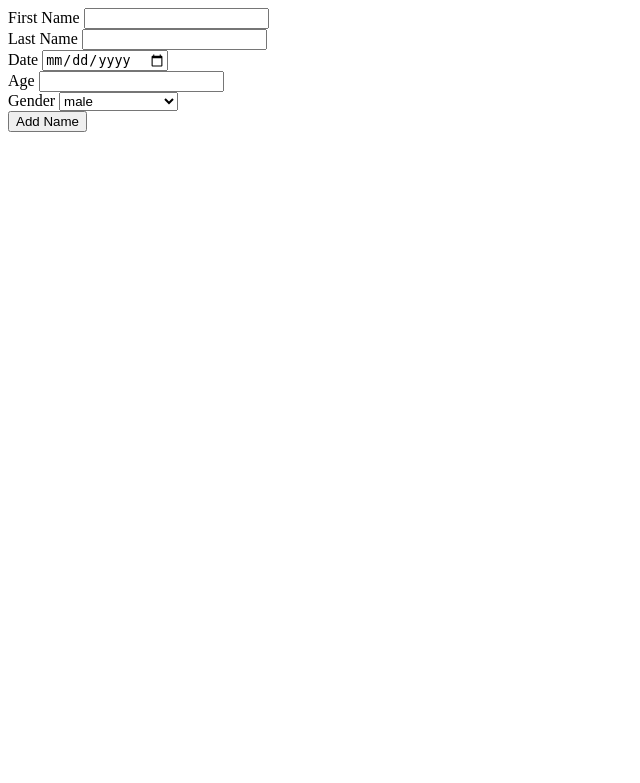
After one commit to iwantm/QAFlask, a Flask app: page /home in a window 1280 px wide. The commit adds this page. Shown: the top 783 px of the page, without its empty margins (0-640 px from the left). Run offline with Flask 2, Linux system fonts and the light colour scheme.

Commit message:
complete form tutorial+exercise

```diff
--- /dev/null
+++ b/apps/forms/exercise/app.py
@@ -0,0 +1,46 @@
+from flask import Flask, render_template, request
+from flask_wtf import FlaskForm
+from wtforms import StringField, SubmitField
+from os import getenv
+
+from wtforms.fields.core import DateField, IntegerField, SelectField
+
+
+app = Flask(__name__)
+
+app.config['SECRET_KEY'] = getenv('TODO_SECRET_KEY')
+
+
+class BasicForm(FlaskForm):
+    first_name = StringField('First Name')
+    last_name = StringField('Last Name')
+    date = DateField('Date')
+    age = IntegerField('Age')
+    gender = SelectField('Gender', choices=[
+                         'male', 'female', 'other', 'prefer not to say'])
+    submit = SubmitField('Add Name')
+
+
+@app.route('/', methods=['GET', 'POST'])
+@app.route('/home', methods=['GET', 'POST'])
+def register():
+    error = ""
+    form = BasicForm()
+
+    if request.method == 'POST':
+        first_name = form.first_name.data
+        last_name = form.last_name.data
+        date = form.date.data
+        age = form.age.data
+        gender = form.gender.data
+
+        if len(first_name) == 0 or len(last_name) == 0:
+            error = "Please supply both first and last name"
+        else:
+            return 'thank_you ' + first_name + ' ' + last_name
+
+    return render_template('home.html', form=form, message=error)
+
+
+if __name__ == '__main__':
+    app.run(debug=True, host='0.0.0.0')
--- /dev/null
+++ b/apps/forms/exercise/templates/home.html
@@ -0,0 +1,28 @@
+<html>
+
+<head>
+    <title>Simple form</title>
+</head>
+
+<body>
+    <div class='form'>
+        <form method='POST' action=''>
+            {{ form.hidden_tag() }}
+            {{ form.first_name.label }} {{ form.first_name }}
+            <br>
+            {{ form.last_name.label }} {{ form.last_name }}
+            <br>
+            {{form.date.label}} {{form.date}}
+            <br>
+            {{form.age.label}} {{form.age}}
+            <br>
+            {{form.gender.label}} {{form.gender}}
+            <br>
+
+            {{ form.submit }}
+            {{ message }}
+        </form>
+    </div>
+</body>
+
+</html>
--- a/apps/todo/application/forms.py
+++ b/apps/todo/application/forms.py
@@ -4,6 +4,6 @@ from application.models import Todos
 
 
 class TodoForm(FlaskForm):
-    name = StringField('Name')
+    name = StringField(u'Name')
     description = StringField('Description')
     submit = SubmitField('Add Todo')
--- a/apps/todo/application/templates/add.html
+++ b/apps/todo/application/templates/add.html
@@ -3,9 +3,9 @@
 <div class='form'>
     <form method="POST" action=''>
         {{ form.hidden_tag()}}
-        {{ form.name.label}} {{form.name}}
+        {{form.name(placeholder="Name")}}
         <br>
-        {{ form.description.label}} {{form.description}}
+        {{form.description(placeholder="Description")}}
         <br>
         {{ form.submit}}
     </form>
```
Also changed, not shown: apps/forms/tutorial/app.py (added, +37 -0 lines), apps/forms/tutorial/templates/home.html (added, +21 -0 lines), apps/todo/application/templates/index.html (+16 -12 lines).
